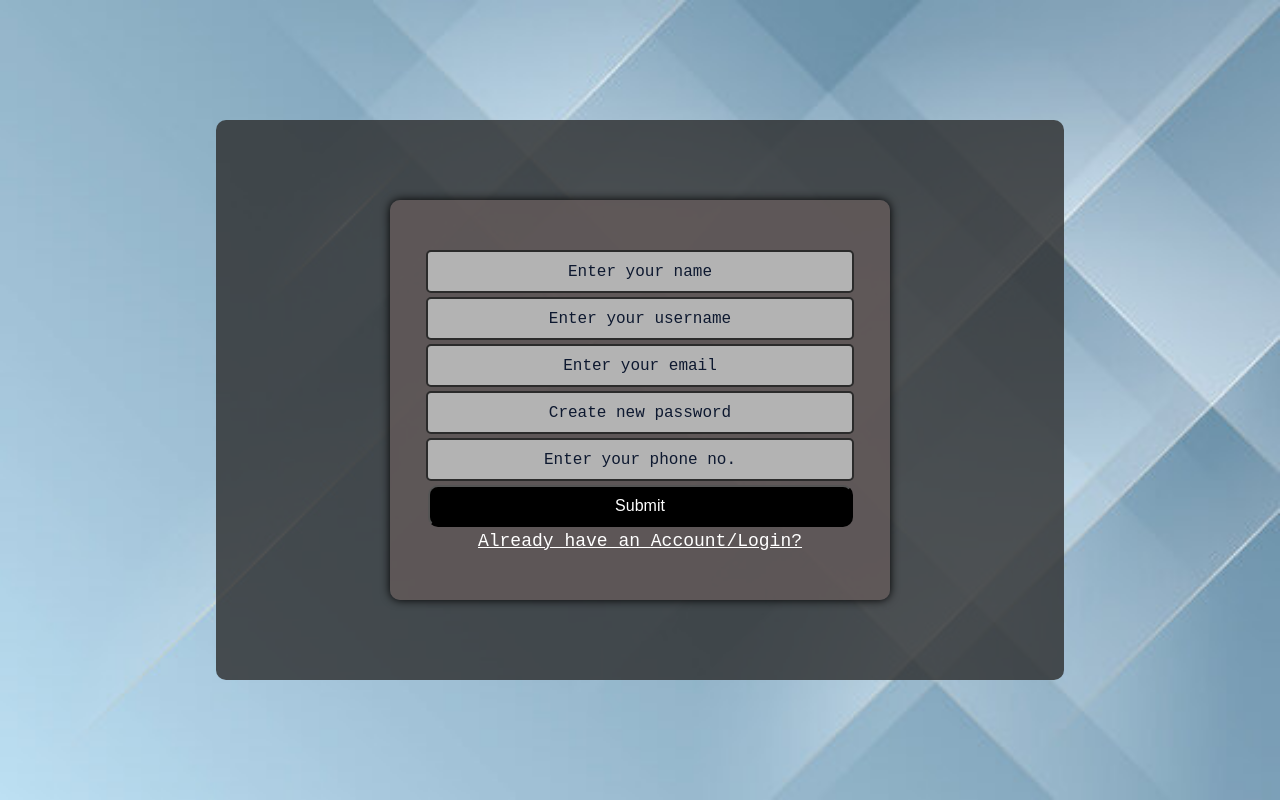
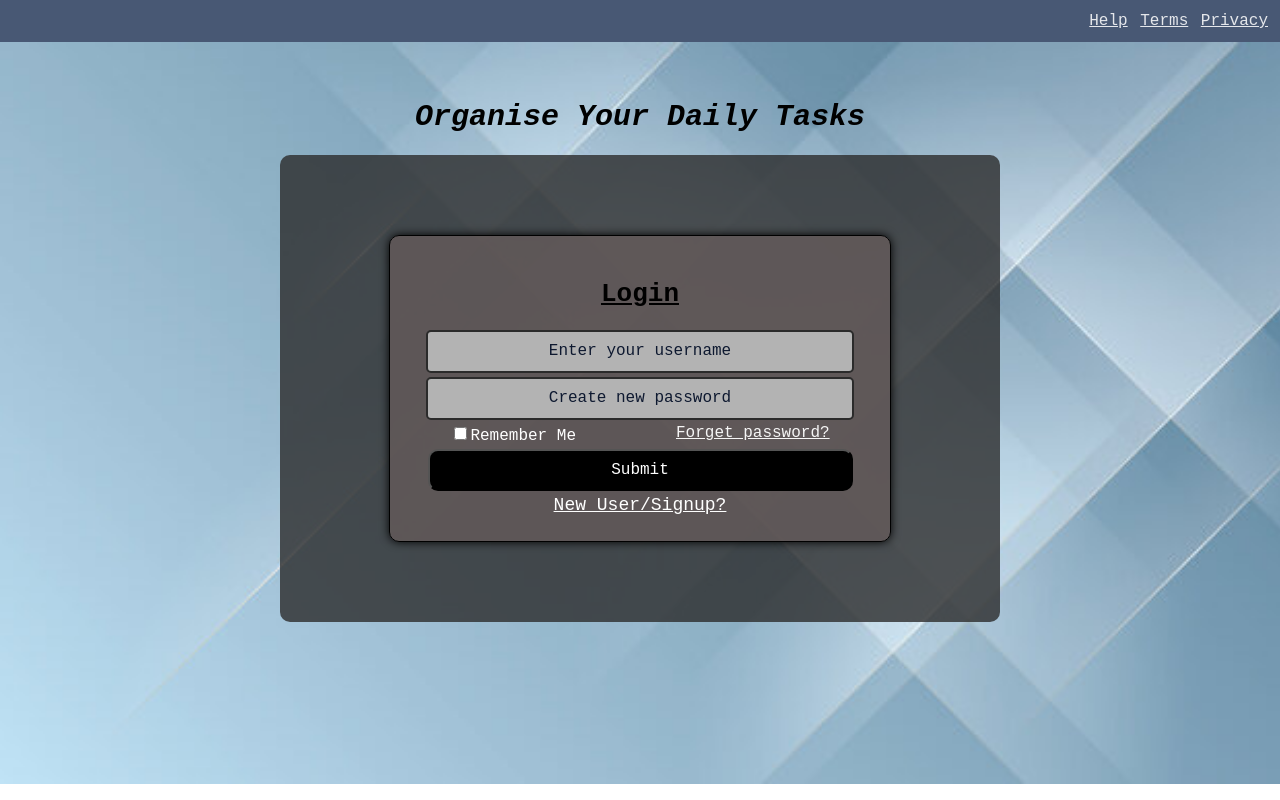
Before and after one commit to Vishal88882/Responsive_To_Do, a website: page Index.html in a window 1280 px wide. Drawn offline with Linux system fonts and the light colour scheme.

Commit message:
Login & Signup complete!

```diff
--- a/Index.html
+++ b/Index.html
@@ -6,59 +6,93 @@
     <meta name="viewport" content="width=device-width, initial-scale=1.0">
     <title>Document</title>
 </head>
+
 <style>
+    *{
+        font-family: monospace;
+    }
     body {
         margin: 0px;
         padding: 0px;
-        font-family: monospace;
     }
 
-    .signup {
+    .signup_login_header {
+        flex-direction: row;
         display: flex;
-        height: 100vh;
+        gap: 1%;
+        padding: 12px;
+        background-color: rgba(11, 33, 70, 0.75);
+        justify-content: end;
+    }
+
+    .signup_login_header>a {
+        text-decoration: none;
+        color: #e5e7eb;
+        font-size: 16px;
+        text-decoration: underline;
+    }
+
+    .login {
+        display: flex;
+        height: 88vh;
         flex-direction: column;
-        justify-content: center;
+        padding-top: 3%;
         align-items: center;
         background-image: url(./background.jpg);
         background-repeat: no-repeat;
         background-position: center;
         background-size: cover;
     }
+    .login>h1{
+        font-style: italic;
+        font-size: 30px;
+    }
 
     .background {
         background-color: rgba(44, 44, 44, 0.8);
         display: flex;
         align-items: center;
+        flex-direction: column;
         justify-content: center;
         padding: 40px;
-        height: 60%;
-        width: 60%;
+        height: 55%;
+        width: 50%;
         border-radius: 10px;
         gap: 20px;
 
     }
 
-    .signup_form {
+    .login_form {
         background-color: rgba(100, 91, 91, 0.8);
         border-radius: 10px;
         width: 500px;
-        height: 400px;
+        height: 305px;
         display: flex;
         flex-direction: column;
         gap: 4px;
         justify-content: center;
         align-items: center;
         box-shadow: 0 0 10px;
+        border: 1px solid black;
     }
 
-    .signup_form>input {
+    .login_form>h1{
+        text-decoration: underline;
+    }
+    .login_form>input {
         padding: 12px;
         width: 80%;
         border-radius: 5px;
         border: 2px solid rgb(43, 43, 43);
-        color: white;
+        color: rgb(0, 0, 0);
         text-align: center;
         background-color: rgb(179, 179, 179);
+    }
+
+    .login_form>input:hover {
+        width: 82%;
+        box-shadow: 0 0 10px;
+        transition: all 0.3s ease;
     }
 
     input::placeholder {
@@ -67,42 +101,71 @@
         font-family: monospace;
     }
 
-    .signup_form>a {
+    .login_form>a {
         text-decoration: none;
         font-size: 18px;
         color: white;
         text-decoration: underline;
     }
-    .submit_btn{
+
+    .password_issue{
+        flex-direction: row;
+        display: flex;
+        gap:100px;
+    }
+    .password_issue>label{
+        font-size: 16px;
+        color:white
+    }
+
+    .password_issue>a{
+        text-decoration: none;
+        text-decoration: underline;
+        color:whitesmoke;
+        font-size: 16px;
+    }
+    .submit_btn {
         background-color: rgb(0, 0, 0);
-        color:white;
-        padding:10px;
+        color: white;
+        padding: 10px;
         font-size: 16px;
-        width:85%;
+        width: 85%;
         border-radius: 10px;
+    }
+
+    .submit_btn:hover {
+        box-shadow: 0 0 5px;
+        width: 87%;
+        transition: all 0.3s ease;
     }
 </style>
 
 <body>
+    <header class="signup_login_header">
+        <a href="">Help</a>
+        <a href="">Terms</a>
+        <a href="">Privacy</a>
+    </header>
 
-    <div class="signup">
-        <div class=" background">
-            <form action="post" class="signup_form">
-                <input type="text" placeholder="Enter your name">
+    <div class="login">
+        <h1>Organise Your Daily Tasks</h1>
+        <div class="background">
+
+            <form action="post" class="login_form">
+
+                <h1>Login</h1>
                 <input type="text" placeholder="Enter your username">
-                <input type="text" placeholder="Enter your email">
                 <input type="text" placeholder="Create new password">
-                <input type="text" placeholder="Enter your phone no.">
+                <div class = "password_issue">
+                    <label><input type="checkbox">Remember Me</label>
+                    <a href="">Forget password?</a>
+                </div>
                 <button type="submit" class="submit_btn">Submit</button>
-                <a href="">Already have an Account/Login?</a>
+                <a href="./Signup.html">New User/Signup?</a>
             </form>
-            <!-- <form action="post" class="signup_form">
-                <input type="text" placeholder="Enter your username">
-                <input type="text" placeholder="Enter your pssword">
-                button
-            </form> -->
         </div>
     </div>
+
 </body>
 
 </html>
```
Also changed, not shown: Signup.html (+8 -2 lines).
